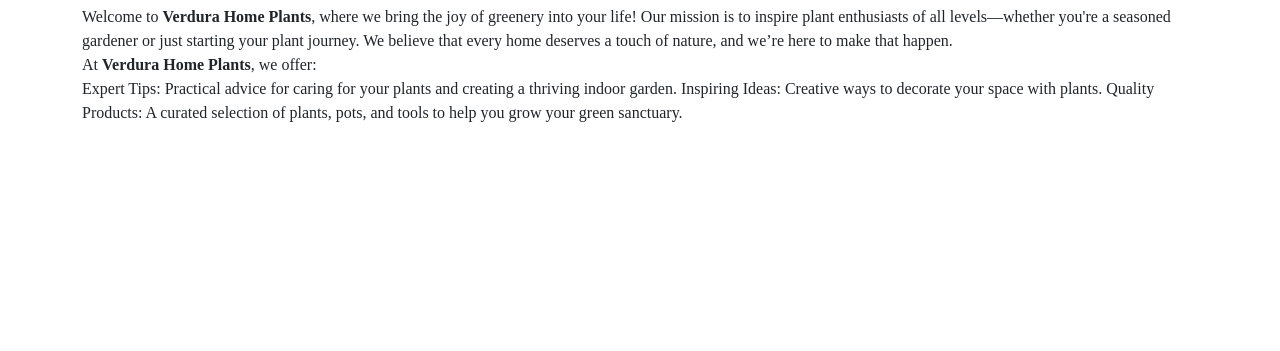
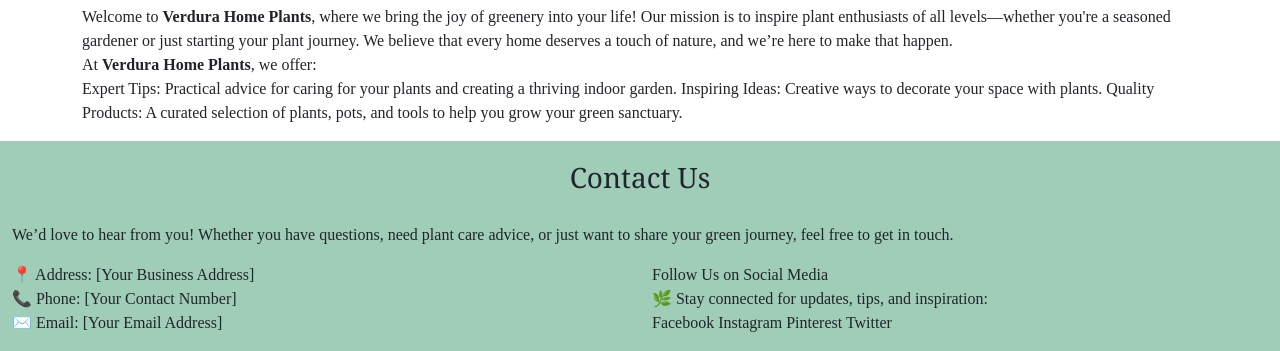
Before and after one commit to Sruthips18/home-plants, a plain HTML site: page index.html in a window 1280 px wide. Shown: the part 2139-2490 px from the top of the page. Before the commit the page ends 2280 px from the top, so only its background shows below. Drawn offline with nearby package versions, Linux system fonts and the light colour scheme.

Commit message:
footer section added

```diff
--- a/index.html
+++ b/index.html
@@ -186,7 +186,27 @@
           Quality Products: A curated selection of plants, pots, and tools to help you grow your green
           sanctuary.</p>
       </div>
-  <!-- ------------------ about ends -------------------------------------------- -->
+      <!-- ------------------ about ends -------------------------------------------- -->
+
+      <!-- ------------------ footer start -------------------------------------------- -->
+      <div class="container-fluid footer" id="contact">
+        <h3 class="heading">Contact Us</h3>
+        <p>We’d love to hear from you! Whether you have questions, need plant care advice, or just want to share your
+          green journey, feel free to get in touch.</p>
+        <div class="row">
+          <div class="col-lg-6">
+            <p>📍 Address: [Your Business Address]<br>
+              📞 Phone: [Your Contact Number]<br>
+              ✉️ Email: [Your Email Address]</p>
+          </div>
+            <div class="col-lg-6">
+              <p>Follow Us on Social Media<br>
+                🌿 Stay connected for updates, tips, and inspiration:<br>
+                Facebook        Instagram         Pinterest         Twitter</p>
+            </div>
+        </div>
+      </div>
+    <!-- ------------------ footer ends -------------------------------------------- -->
 
 </body>
 </html>
```
